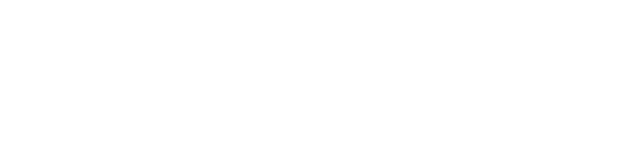
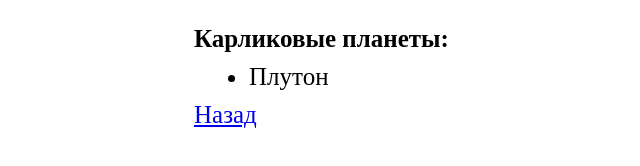
Before and after one commit to Zzerud/26_09, a plain HTML site: page dwarfPlanets.html in a window 1280 px wide. Shown: the whole page, without its empty margins (336-976 px from the left). Drawn offline with Linux system fonts and the light colour scheme.

Commit message:
Add files via upload

```diff
--- a/dwarfPlanets.html
+++ b/dwarfPlanets.html
@@ -6,6 +6,27 @@
     <title>dwarf planets</title>
 </head>
 <body>
-
+    <style>
+        body{
+            width: 300px;
+            height: auto;
+            margin-left: auto;
+            margin-right: auto;
+            font-size: 25px;
+        }
+        li{
+            margin: 10px;
+        }
+        ul{
+            margin: 5px;
+        }
+    </style>
+    <ol>
+        <strong>Карликовые планеты:</strong>
+        <ul type = "disc">
+            <li>Плутон</li>
+        </ul>
+        <a href="https://zzerud.github.io/26_09/index.html">Назад </a>
+    </ol>
 </body>
 </html>
```
Also changed, not shown: index.html (+2 -2 lines).
